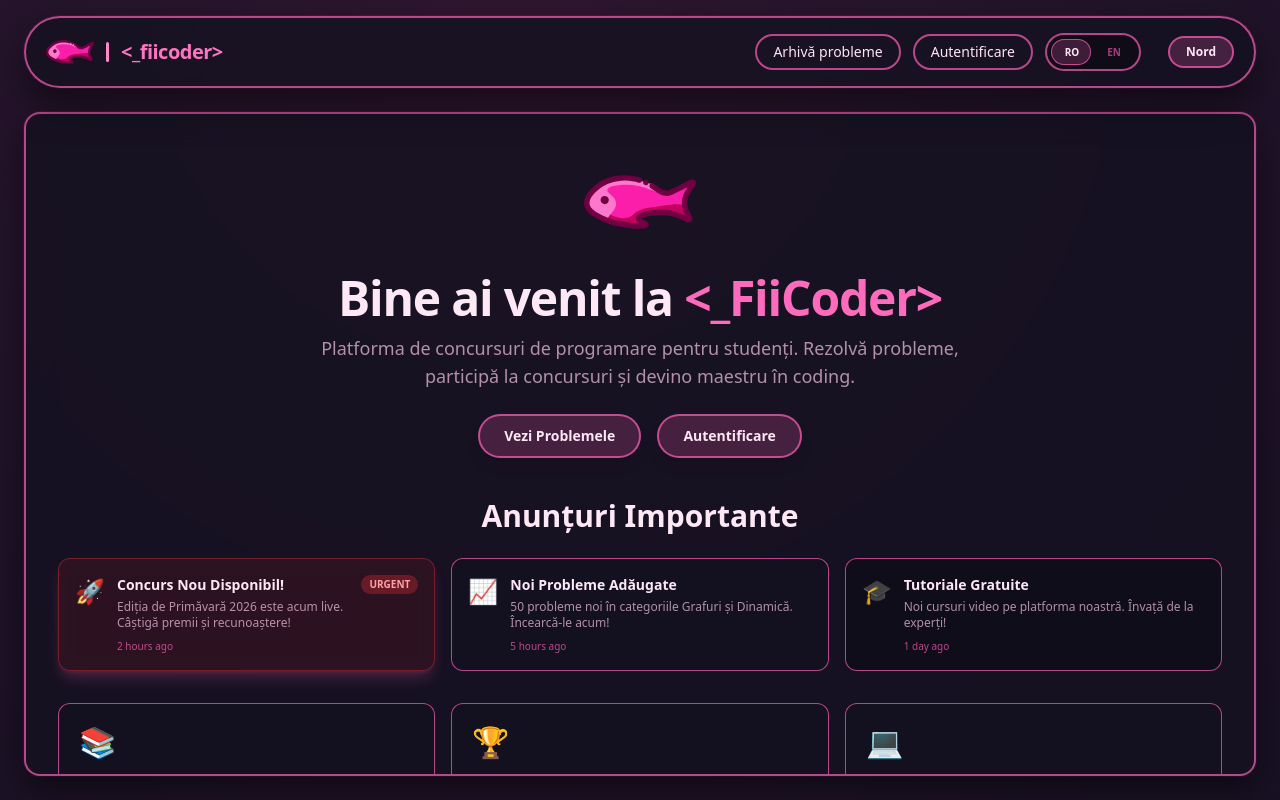
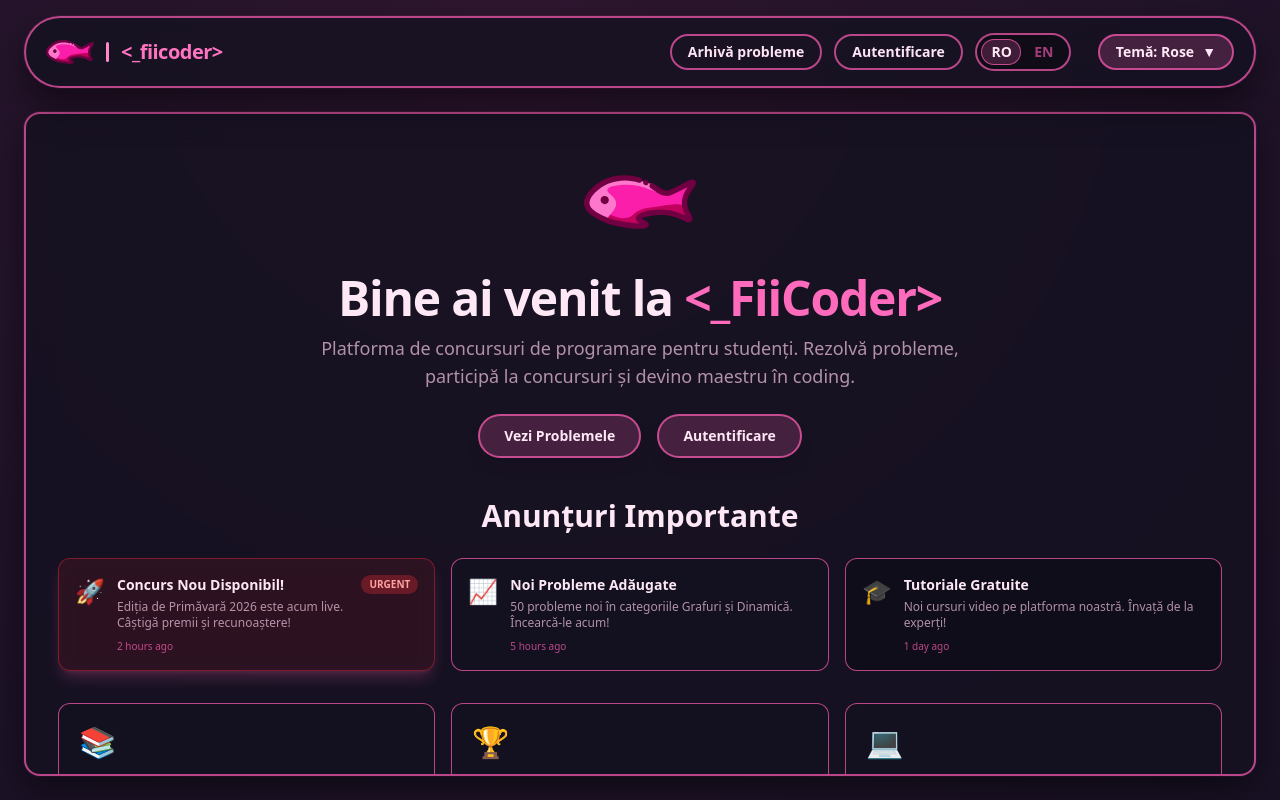
Before and after one commit to Proiect-A1/Frontend, a React (Vite) app in the folder fiicoder-frontend/: page / in a window 1280 px wide. Built offline with nearby package versions, Linux system fonts and the light colour scheme.

Commit message:
polish + theme + user avatar

```diff
--- a/fiicoder-frontend/src/components/Navbar.tsx
+++ b/fiicoder-frontend/src/components/Navbar.tsx
@@ -1,4 +1,4 @@
-import { useState } from "react";
+import { useState, useRef, useEffect } from "react";
 import { Link, useLocation, useNavigate } from "react-router-dom";
 import { motion, AnimatePresence } from "framer-motion";
 import { useLanguage, translations } from "../language/Language";
@@ -12,21 +12,26 @@ export default function Navbar() {
   const { lang, setLang } = useLanguage();
   const t = translations[lang];
   const { isAuthenticated, username, logout } = useAuth();
-  const { theme, themes, toggleTheme } = useTheme();
-  const currentThemeIndex = themes.indexOf(theme);
-  const nextTheme = themes[(currentThemeIndex + 1) % themes.length];
+
+  // Am extras și setTheme din context
+  const { theme, themes, setTheme } = useTheme();
+
   const formatThemeLabel = (themeName: string) =>
     themeName.charAt(0).toUpperCase() + themeName.slice(1);
 
   // State pentru meniul de telefon
   const [isMobileOpen, setIsMobileOpen] = useState(false);
+  // State pentru dropdown-ul de teme pe desktop
+  const [isThemeOpen, setIsThemeOpen] = useState(false);
+  // Ref pentru a putea închide dropdown-ul de teme când dăm click în afara lui
+  const themeDropdownRef = useRef<HTMLDivElement>(null);
 
   const logoSrc = theme === "rose" ? "/logo.svg" : "/logo_nord.svg";
 
   const getNavLinkClass = (path: string) => {
     const isActive = location.pathname.startsWith(path);
 
-  const baseClasses = "px-4 py-1.5 rounded-full text-sm font-medium border-2 transition-all duration-200 flex items-center justify-center gap-2";
+    const baseClasses = "px-4 py-1.5 rounded-full text-sm font-bold border-2 transition-all duration-200 flex items-center justify-center gap-2";
 
     return isActive
       ? `${baseClasses} bg-pink-500/25 border-pink-300 text-pink-100`
@@ -39,7 +44,21 @@ const getNavLinkClass = (path: string) => {
     navigate("/login");
   };
 
-  const closeMenu = () => setIsMobileOpen(false);
+  const closeMenu = () => {
+    setIsMobileOpen(false);
+    setIsThemeOpen(false);
+  };
+
+  // Efect pentru a închide dropdown-ul de teme la click pe afară
+  useEffect(() => {
+    function handleClickOutside(event: MouseEvent) {
+      if (themeDropdownRef.current && !themeDropdownRef.current.contains(event.target as Node)) {
+        setIsThemeOpen(false);
+      }
+    }
+    document.addEventListener("mousedown", handleClickOutside);
+    return () => document.removeEventListener("mousedown", handleClickOutside);
+  }, []);
 
   return (
     <div className="sticky top-0 z-50 w-full px-4 md:px-6 pt-4">
@@ -78,16 +97,16 @@ const getNavLinkClass = (path: string) => {
             {isAuthenticated ? (
               <>
                 <Link to="/profile" className={getNavLinkClass("/profile")}>
-                  <div className="w-5 h-5 rounded-full bg-linear-to-br from-pink-400 to-purple-500 flex items-center justify-center text-[10px] font-bold text-white uppercase">
+                  <div className="w-5 h-5 rounded-full flex items-center justify-center text-sm font-bold text-white uppercase outline-2 outline-offset-1 outline-(--accent)">
                     {username?.charAt(0) || "?"}
                   </div>
-                  <span className="text-sm font-medium text-pink-200 max-w-25 truncate">
+                  <span className="text-sm font-bold text-pink-200 max-w-25 truncate">
                     {username}
                   </span>
                 </Link>
                 <button
                   onClick={handleLogout}
-                  className="px-4 py-1.5 rounded-full text-sm font-medium border-2 border-red-400/50 text-red-300 bg-red-500/10 transition-all duration-200 hover:bg-red-500/20 hover:border-red-400 hover:-translate-y-0.5"
+                  className="px-4 py-1.5 rounded-full text-sm font-bold border-2 border-red-400/50 text-red-300 bg-red-500/10 transition-all duration-200 hover:bg-red-500/20 hover:border-red-400 hover:-translate-y-0.5"
                 >
                   {t.disconnectBtn}
                 </button>
@@ -107,7 +126,7 @@ const getNavLinkClass = (path: string) => {
               />
               <button
                 onClick={() => setLang("RO")}
-                className={`relative z-10 flex-1 text-[10px] font-bold transition-colors duration-300 ${
+                className={`relative z-10 flex-1 text-sm font-bold transition-colors duration-300 ${
                   lang === "RO" ? "text-pink-100" : "text-pink-400/60"
                 }`}
               >
@@ -115,21 +134,57 @@ const getNavLinkClass = (path: string) => {
               </button>
               <button
                 onClick={() => setLang("EN")}
-                className={`relative z-10 flex-1 text-[10px] font-bold transition-colors duration-300 ${
+                className={`relative z-10 flex-1 text-sm font-bold transition-colors duration-300 ${
                   lang === "EN" ? "text-pink-100" : "text-pink-400/60"
                 }`}
               >
                 EN
               </button>
             </div>
+
             <div className="page-line-vertical"></div>
+
+            {/* theme toggle desktop */}
+            <div className="relative" ref={themeDropdownRef}>
               <button
-              onClick={toggleTheme}
-              className="px-4 py-1.5 rounded-full text-xs font-bold border-2 border-pink-400/40 text-pink-100 bg-pink-500/10 transition-all duration-200 hover:bg-pink-500/20"
-              title={`Switch to ${formatThemeLabel(nextTheme)}`}
+                onClick={() => setIsThemeOpen(!isThemeOpen)}
+                className="flex items-center gap-2 px-4 py-1.5 rounded-full text-sm font-bold border-2 border-pink-400/40 text-pink-100 bg-pink-500/10 transition-all duration-200 hover:bg-pink-500/20"
               >
-              {formatThemeLabel(nextTheme)}
+                {lang === "RO" ? "Temă:" : "Theme:"} {formatThemeLabel(theme)}
+                <motion.span animate={{ rotate: isThemeOpen ? 180 : 0 }}>
+                  ▼
+                </motion.span>
               </button>
+
+              <AnimatePresence>
+                {isThemeOpen && (
+                  <motion.div
+                    initial={{ opacity: 0, y: -10 }}
+                    animate={{ opacity: 1, y: 0 }}
+                    exit={{ opacity: 0, y: -10 }}
+                    transition={{ duration: 0.15 }}
+                    className="absolute right-0 top-full mt-3 w-32 py-2 theme-surface-dropdown border border-pink-500/40 rounded-2xl shadow-xl overflow-hidden z-50"
+                  >
+                    {themes.map((t) => (
+                      <button
+                        key={t}
+                        onClick={() => {
+                          setTheme(t);
+                          setIsThemeOpen(false);
+                        }}
+                        className={`w-full text-left px-4 py-2 text-sm transition-colors ${
+                          theme === t
+                            ? "text-pink-100 bg-pink-500/20 font-bold"
+                            : "text-pink-200/70 hover:bg-pink-500/10 hover:text-pink-100"
+                        }`}
+                      >
+                        {formatThemeLabel(t)}
+                      </button>
+                    ))}
+                  </motion.div>
+                )}
+              </AnimatePresence>
+            </div>
           </div>
 
           {/* mobile hamburger menu button */}
@@ -204,7 +259,7 @@ const getNavLinkClass = (path: string) => {
               {isAuthenticated ? (
                 <>
                   <div className="flex items-center justify-center gap-3 px-3 py-2.5 rounded-2xl border-2 border-pink-400/30 bg-pink-500/10">
-                    <div className="w-8 h-8 rounded-full bg-linear-to-br from-pink-400 to-purple-500 flex items-center justify-center text-xs font-bold text-white uppercase">
+                    <div className="w-8 h-8 rounded-full flex items-center justify-center text-xs font-bold text-white uppercase outline-2 outline-offset-1 outline-(--accent)">
                       {username?.charAt(0) || "?"}
                     </div>
                     <span className="text-base font-medium text-pink-200 truncate">
@@ -231,6 +286,10 @@ const getNavLinkClass = (path: string) => {
               <div className="w-full h-1 bg-linear-to-r from-transparent via-pink-500/50 blur-[5px]" />
 
               {/* lang toggle mobile */}
+              <div className="flex flex-col items-center gap-2">
+                 <span className="text-xs uppercase tracking-widest text-pink-300/60 font-bold">
+                    {lang === "RO" ? "Limbă" : "Language"}
+                 </span>
                 <div className="flex justify-center gap-4">
                   <button
                     onClick={() => {
@@ -251,18 +310,33 @@ const getNavLinkClass = (path: string) => {
                     EN
                   </button>
                 </div>
+              </div>
 
-              <div className="flex justify-center">
+              {/* theme toggle mobile */}
+              <div className="flex flex-col items-center gap-2 mt-2">
+                 <span className="text-xs uppercase tracking-widest text-pink-300/60 font-bold">
+                    {lang === "RO" ? "Temă" : "Theme"}
+                 </span>
+                 <div className="flex justify-center gap-4">
+                    {themes.map((t) => (
                       <button
+                        key={t}
                         onClick={() => {
-                    toggleTheme();
+                          setTheme(t);
                           closeMenu();
                         }}
-                  className="px-6 py-2 rounded-xl text-sm font-bold border-2 border-pink-400/40 text-pink-100 bg-pink-500/15 hover:bg-pink-500/25 transition-colors"
+                        className={`px-6 py-2 rounded-xl text-sm font-bold border-2 transition-colors ${
+                          theme === t
+                            ? "border-pink-400 text-pink-100 bg-pink-500/20"
+                            : "border-pink-500/20 text-pink-300/60 hover:bg-pink-500/10"
+                        }`}
                       >
-                  {`Switch to ${formatThemeLabel(nextTheme)}`}
+                        {formatThemeLabel(t)}
                       </button>
+                    ))}
                  </div>
+              </div>
+
             </motion.div>
           )}
         </AnimatePresence>
```
Lines whose indentation alone changed are shown as unchanged.
